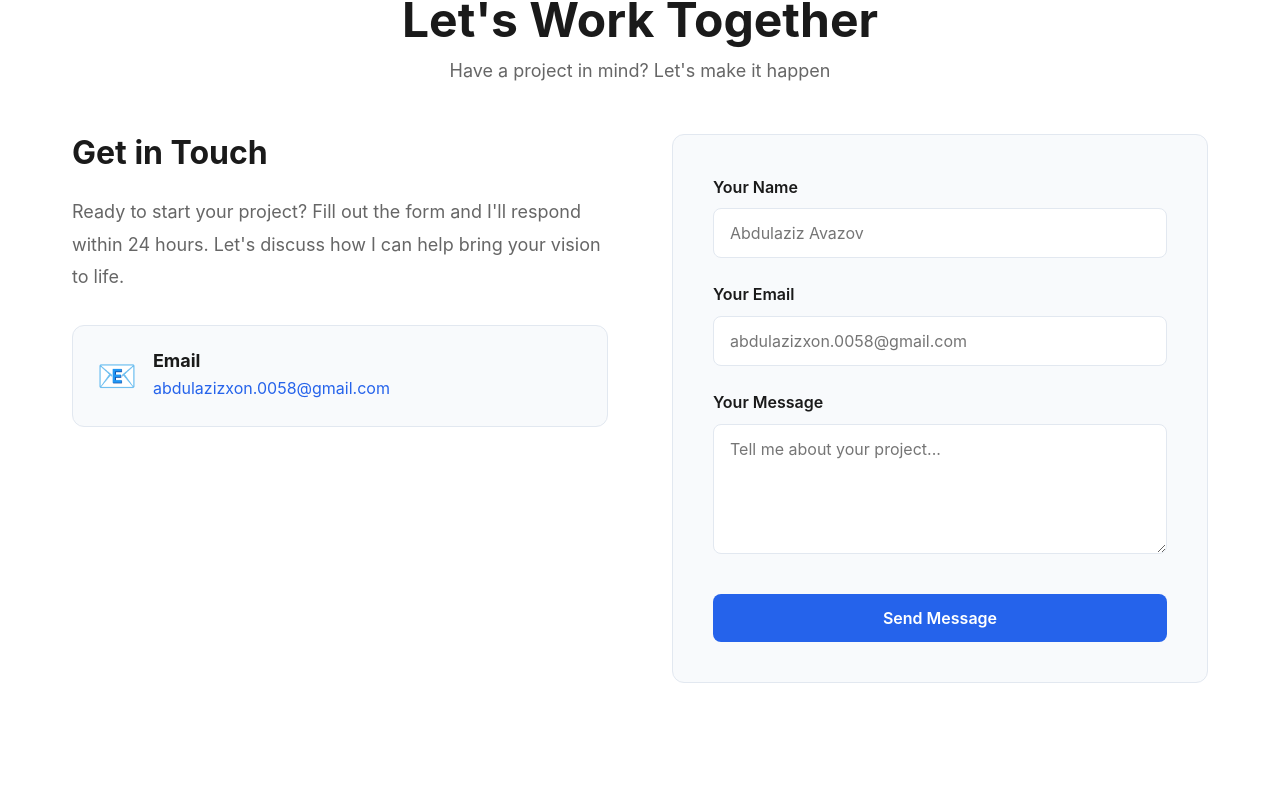
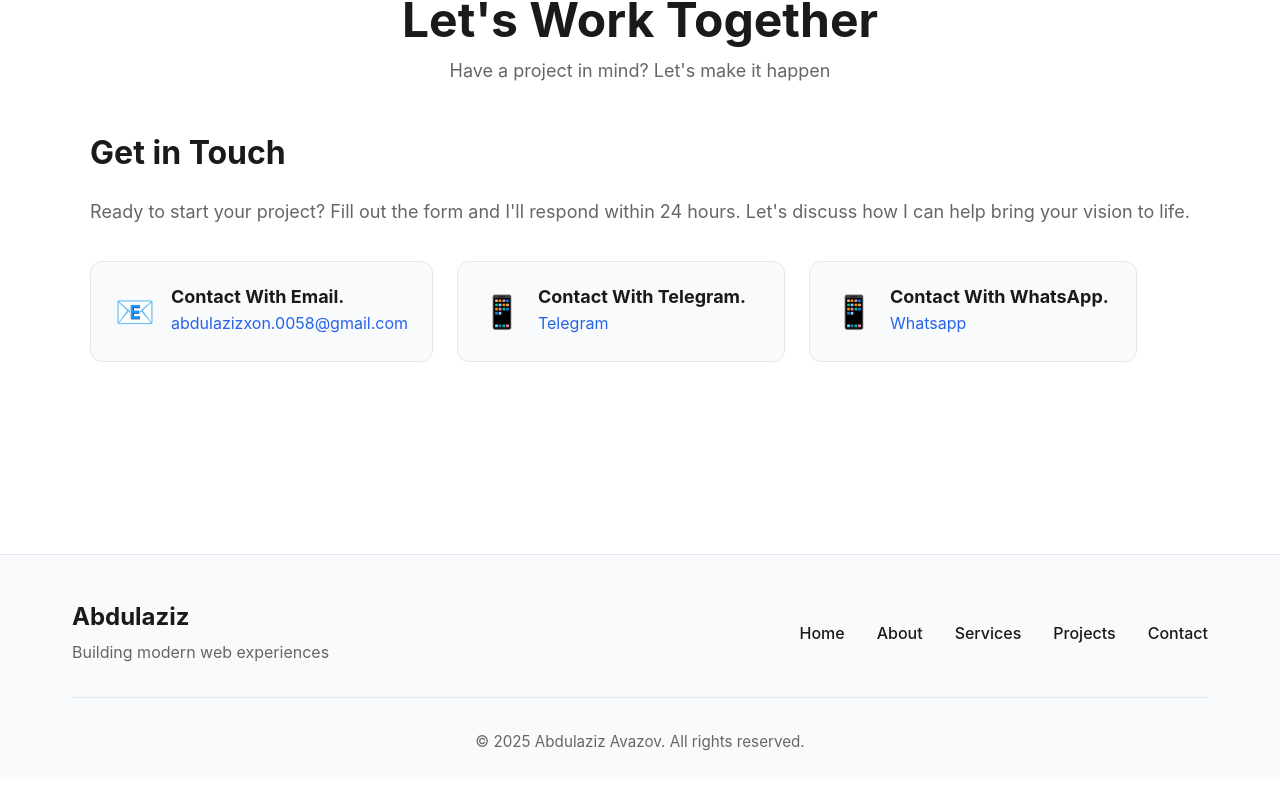
Before and after one commit to FrontEnddeveloping77/My-Portfolio-In-React, a React (Create React App) app: page / in a window 1280 px wide. Shown: the part 5609-6420 px from the top of the page. After the commit the page ends 6388 px from the top, so only its background shows below. Built offline with nearby package versions, Linux system fonts and the light colour scheme.

Commit message:
abdulaziz-avazov-portfolio

```diff
--- a/src/components/Contact/Contact.css
+++ b/src/components/Contact/Contact.css
@@ -3,10 +3,9 @@
 }
 
 .contact-content {
-    display: grid;
-    grid-template-columns: 1fr 1fr;
-    gap: 4rem;
-    align-items: start;
+    display: flex;
+    align-items: center;
+    justify-content: center;
 }
 
 .contact-info h3 {
@@ -24,11 +23,13 @@
 
 .contact-details {
     display: flex;
-    flex-direction: column;
     gap: 1.5rem;
+    align-items: start;
+    flex-wrap: wrap;
 }
 
 .contact-item {
+    min-width: 328px;
     display: flex;
     align-items: flex-start;
     gap: 1rem;
@@ -65,55 +66,6 @@
     color: var(--accent-hover);
 }
 
-.contact-form-wrapper {
-    background-color: var(--card-bg);
-    border: 1px solid var(--card-border);
-    border-radius: 12px;
-    padding: 2.5rem;
-}
-
-.contact-form {
-    display: flex;
-    flex-direction: column;
-    gap: 1.5rem;
-}
-
-.form-group {
-    display: flex;
-    flex-direction: column;
-    gap: 0.5rem;
-}
-
-.form-group label {
-    font-size: 1rem;
-    font-weight: 600;
-    color: var(--text-color);
-}
-
-.form-group input,
-.form-group textarea {
-    padding: 0.875rem 1rem;
-    font-size: 1rem;
-    font-family: inherit;
-    border: 1px solid var(--card-border);
-    border-radius: 8px;
-    background-color: var(--bg-color);
-    color: var(--text-color);
-    transition: all 0.3s ease;
-}
-
-.form-group input:focus,
-.form-group textarea:focus {
-    outline: none;
-    border-color: var(--accent-color);
-    box-shadow: 0 0 0 3px rgba(37, 99, 235, 0.1);
-}
-
-.form-group textarea {
-    resize: vertical;
-    min-height: 120px;
-}
-
 .btn-submit {
     width: 100%;
     margin-top: 1rem;
@@ -141,6 +93,19 @@
 
     .contact-item {
         transform: none;
+    }
+}
+
+@media (max-width: 727px) {
+    .contact-details{
+        align-items: center;
+        justify-content: center;
+    }
+}
+
+@media (max-width: 727px) {
+    .contact-item{
+        min-width: 96%;
     }
 }
 
--- a/src/components/Contact/Contact.jsx
+++ b/src/components/Contact/Contact.jsx
@@ -1,46 +1,8 @@
-import { useState } from 'react';
 import { translations } from '../../translations/translations';
 import './Contact.css';
 
 function Contact({ language }) {
     const t = translations[language];
-
-    const [formData, setFormData] = useState({
-        name: '',
-        email: '',
-        message: ''
-    });
-
-    const handleChange = (e) => {
-        const { name, value } = e.target;
-        setFormData(prev => ({
-            ...prev,
-            [name]: value
-        }));
-    };
-
-    const handleSubmit = async (e) => {
-        e.preventDefault();
-
-        try {
-            const response = await fetch('http://localhost:5000/send-message', {
-                method: 'POST',
-                headers: { 'Content-Type': 'application/json' },
-                body: JSON.stringify(formData)
-            });
-
-            const data = await response.json();
-            if (data.success) {
-                alert(t.contact.form.successMessage);
-                setFormData({ name: '', email: '', message: '' });
-            } else {
-                alert('Xatolik yuz berdi, qayta urinib ko‘ring.');
-            }
-        } catch (error) {
-            console.error(error);
-            alert('Server bilan bog‘lanishda xatolik yuz berdi.');
-        }
-    };
 
     return (
         <section id="contact" className="section contact">
@@ -61,54 +23,21 @@ function Contact({ language }) {
                                     <a href='.'>abdulazizxon.0058@gmail.com</a>
                                 </div>
                             </div>
+                            <div className="contact-item">
+                                <span className="contact-icon">📱</span>
+                                <div>
+                                    <h4>{t.contact.telegram}</h4>
+                                    <a href='https://t.me/Abdulaziz_Web01'>Telegram</a>
+                                </div>
+                            </div>
+                            <div className="contact-item">
+                                <span className="contact-icon">📱</span>
+                                <div>
+                                    <h4>{t.contact.whatsapp}</h4>
+                                    <a href='https://wa.me/+998949500058'>Whatsapp</a>
+                                </div>
+                            </div>
                         </div>
-                    </div>
-
-                    <div className="contact-form-wrapper">
-                        <form className="contact-form" onSubmit={handleSubmit}>
-                            <div className="form-group">
-                                <label htmlFor="name">{t.contact.form.nameLabel}</label>
-                                <input
-                                    type="text"
-                                    id="name"
-                                    name="name"
-                                    value={formData.name}
-                                    onChange={handleChange}
-                                    required
-                                    placeholder={t.contact.form.namePlaceholder}
-                                />
-                            </div>
-
-                            <div className="form-group">
-                                <label htmlFor="email">{t.contact.form.emailLabel}</label>
-                                <input
-                                    type="email"
-                                    id="email"
-                                    name="email"
-                                    value={formData.email}
-                                    onChange={handleChange}
-                                    required
-                                    placeholder={t.contact.form.emailPlaceholder}
-                                />
-                            </div>
-
-                            <div className="form-group">
-                                <label htmlFor="message">{t.contact.form.messageLabel}</label>
-                                <textarea
-                                    id="message"
-                                    name="message"
-                                    value={formData.message}
-                                    onChange={handleChange}
-                                    required
-                                    rows="5"
-                                    placeholder={t.contact.form.messagePlaceholder}
-                                ></textarea>
-                            </div>
-
-                            <button type="submit" className="btn btn-primary btn-submit">
-                                {t.contact.form.submitBtn}
-                            </button>
-                        </form>
                     </div>
                 </div>
             </div>
--- a/src/components/Footer/Footer.css
+++ b/src/components/Footer/Footer.css
@@ -17,6 +17,12 @@
     font-size: 1.5rem;
     color: var(--text-color);
     margin-bottom: 0.5rem;
+    transition: all .8s ease;
+    cursor: pointer;
+}
+
+.footer-brand h3:hover{
+    color: var(--accent-color);
 }
 
 .footer-brand span {
--- a/src/components/Footer/Footer.jsx
+++ b/src/components/Footer/Footer.jsx
@@ -10,7 +10,7 @@ function Footer({ language }) {
             <div className="container">
                 <div className="footer-content">
                     <div className="footer-brand">
-                        <h3>Abdulaziz<span>.dev</span></h3>
+                        <h3>Abdulaziz</h3>
                         <p>{t.footer.tagline}</p>
                     </div>
                     <div className="footer-links">
--- a/src/translations/translations.js
+++ b/src/translations/translations.js
@@ -89,7 +89,9 @@ export const translations = {
             subtitle: 'Have a project in mind? Let\'s make it happen',
             getInTouch: 'Get in Touch',
             description: 'Ready to start your project? Fill out the form and I\'ll respond within 24 hours. Let\'s discuss how I can help bring your vision to life.',
-            email: 'Email',
+            email: 'Contact With Email.',
+            telegram: "Contact With Telegram.",
+            whatsapp: "Contact With WhatsApp.",
             linkedin: 'LinkedIn',
             github: 'GitHub',
             connectText: 'Connect with me',
@@ -102,7 +104,7 @@ export const translations = {
                 messageLabel: 'Your Message',
                 messagePlaceholder: 'Tell me about your project...',
                 submitBtn: 'Send Message',
-                successMessage: 'Thank you for your message. I will contact you via e-mail soon.'
+                successMessage: 'Thank you for your message! I will get back to you via email soon.'
             }
         },
         // Footer
@@ -202,6 +204,8 @@ export const translations = {
             getInTouch: 'Связаться со мной',
             description: 'Готовы начать проект? Заполните форму, и я отвечу в течение 24 часов. Давайте обсудим, как я могу помочь воплотить вашу идею в жизнь.',
             email: 'Электронная почта',
+            telegram: "Связаться через Telegram",
+            whatsapp: "Связаться через WhatsApp",
             linkedin: 'LinkedIn',
             github: 'GitHub',
             connectText: 'Связаться со мной',
@@ -314,6 +318,8 @@ export const translations = {
             getInTouch: 'Men bilan bog‘laning',
             description: 'Loyihani boshlashga tayyormisiz? Formani to‘ldiring va men 24 soat ichida javob beraman. G‘oyangizni hayotga tatbiq qilishda qanday yordam berishimni muhokama qilaylik.',
             email: 'Elektron pochta',
+            telegram: "Telegram orqali bog‘lanish",
+            whatsapp: "WhatsApp orqali bog‘lanish",
             linkedin: 'LinkedIn',
             github: 'GitHub',
             connectText: 'Men bilan bog‘laning',
```
Also changed, not shown: package.json (+17 -1 lines), src/index.js (+8 -7 lines), 2 other files (tests, documents, lock files or other folders).
